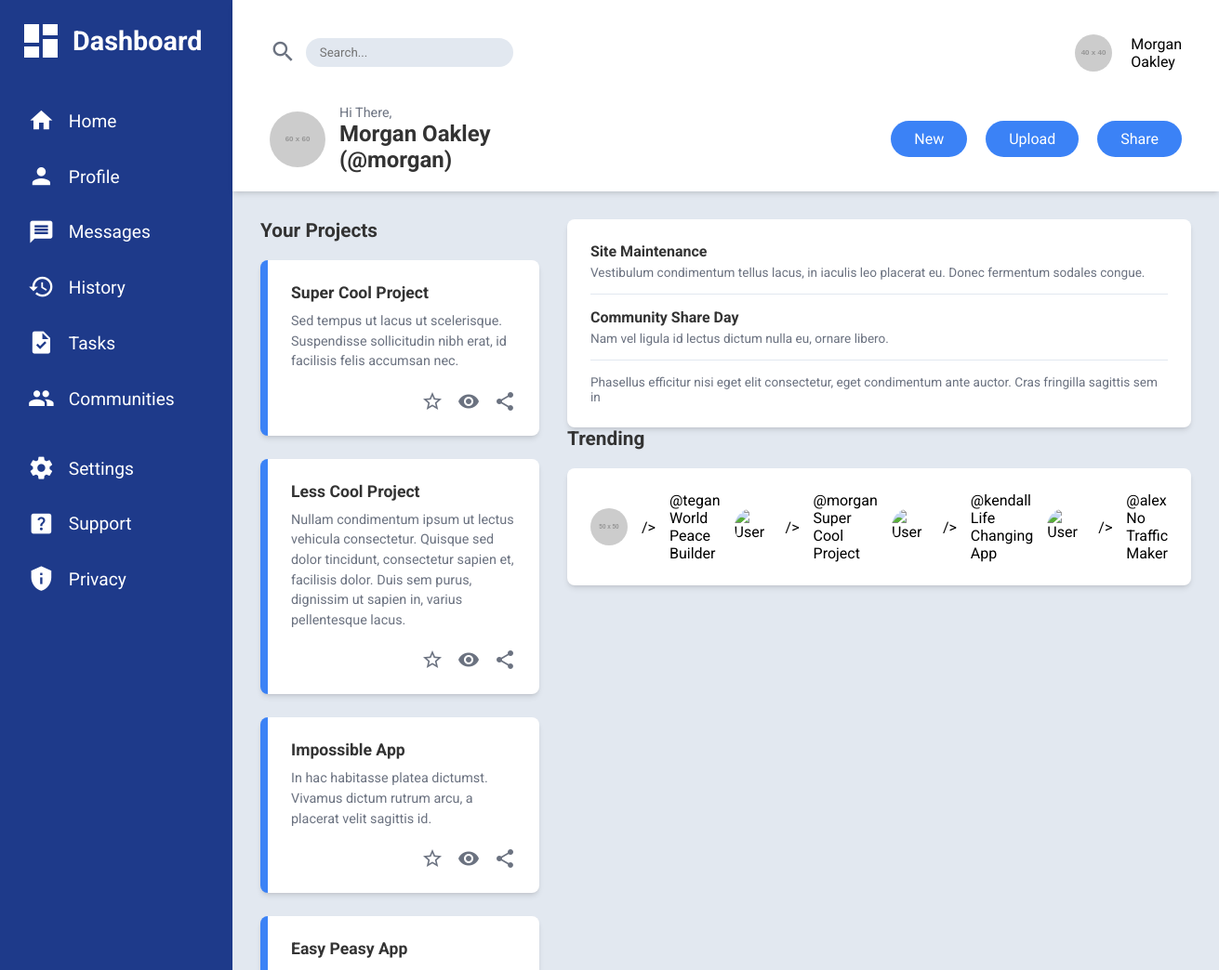
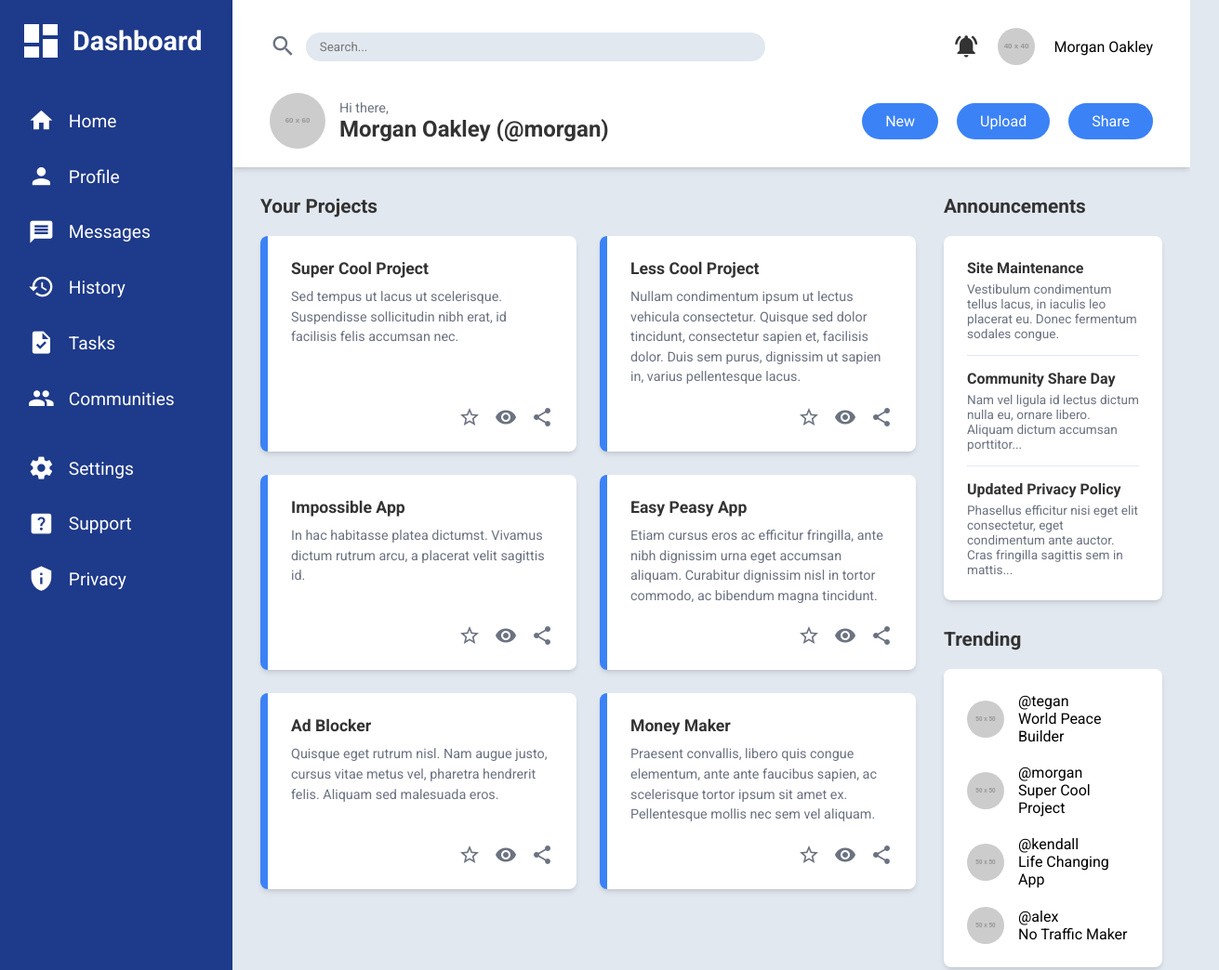
Before and after one commit to AmigoParadise/admin-dashboard, a plain HTML site: page index.html in a window 1280 px wide. Shown: the top 1044 px of the page at 93% size, 1311 px wide, since content can reach past the window. Drawn offline with Linux system fonts and the light colour scheme; placeholder pictures from the web are drawn by us.

Commit message:
Finishing HTML and CSS files

```diff
--- a/index.html
+++ b/index.html
@@ -3,10 +3,10 @@
   <head>
     <meta charset="UTF-8" />
     <meta name="viewport" content="width=device-width, initial-scale=1.0" />
-    <title>Admin Dashboard</title>
-    <!--Link to external CSS file-->
+    <title>Admin Dashboard (External CSS)</title>
+    <!-- Link to the external CSS file -->
     <link rel="stylesheet" href="style.css" />
-    <!--Google material icons for the icons-->
+    <!-- Google Material Icons for the icons -->
     <link
       rel="stylesheet"
       href="https://fonts.googleapis.com/icon?family=Material+Icons"
@@ -14,7 +14,7 @@
   </head>
   <body>
     <div class="dashboard-container">
-      <!--Sidebar section-->
+      <!-- ====================== SIDEBAR SECTION ====================== -->
       <div class="sidebar">
         <div class="logo">
           <span class="material-icons">dashboard</span>
@@ -48,7 +48,6 @@
             </li>
           </ul>
         </nav>
-
         <nav class="settings-nav">
           <ul>
             <li>
@@ -70,16 +69,16 @@
         </nav>
       </div>
 
-      <!--MAIN CONTENT AREA-->
+      <!-- ====================== MAIN CONTENT AREA ====================== -->
       <div class="main-content">
-        <!--Header Section-->
+        <!-- ====================== HEADER SECTION ====================== -->
         <header class="header">
           <div class="search-bar">
             <span class="material-icons">search</span>
             <input type="text" placeholder="Search..." />
           </div>
           <div class="user-info-header">
-            <span class="material-icons">notification_active</span>
+            <span class="material-icons">notifications_active</span>
             <img
               src="https://placehold.co/40x40/4F46E5/ffffff?text=M"
               alt="User Avatar"
@@ -95,7 +94,7 @@
               class="avatar large"
             />
             <div>
-              <p>Hi There,</p>
+              <p>Hi there,</p>
               <h3>Morgan Oakley (@morgan)</h3>
             </div>
           </div>
@@ -105,7 +104,8 @@
             <button class="btn">Share</button>
           </div>
         </header>
-        <!--Project & announcement section-->
+
+        <!-- ====================== PROJECTS & ANNOUNCEMENTS SECTION ====================== -->
         <div class="project-announcements-section">
           <div class="projects">
             <h3>Your Projects</h3>
@@ -122,7 +122,6 @@
                   <span class="material-icons">share</span>
                 </div>
               </div>
-
               <div class="card">
                 <h4>Less Cool Project</h4>
                 <p>
@@ -137,7 +136,6 @@
                   <span class="material-icons">share</span>
                 </div>
               </div>
-
               <div class="card">
                 <h4>Impossible App</h4>
                 <p>
@@ -150,13 +148,12 @@
                   <span class="material-icons">share</span>
                 </div>
               </div>
-
               <div class="card">
                 <h4>Easy Peasy App</h4>
                 <p>
-                <p>
                   Etiam cursus eros ac efficitur fringilla, ante nibh dignissim
                   urna eget accumsan aliquam. Curabitur dignissim nisl in tortor
+                  commodo, ac bibendum magna tincidunt.
                 </p>
                 <div class="card-actions">
                   <span class="material-icons">star_border</span>
@@ -164,12 +161,11 @@
                   <span class="material-icons">share</span>
                 </div>
               </div>
-
               <div class="card">
                 <h4>Ad Blocker</h4>
                 <p>
-                <p>
                   Quisque eget rutrum nisl. Nam augue justo, cursus vitae metus
+                  vel, pharetra hendrerit felis. Aliquam sed malesuada eros.
                 </p>
                 <div class="card-actions">
                   <span class="material-icons">star_border</span>
@@ -177,13 +173,12 @@
                   <span class="material-icons">share</span>
                 </div>
               </div>
-
               <div class="card">
                 <h4>Money Maker</h4>
                 <p>
-                <p>
                   Praesent convallis, libero quis congue elementum, ante ante
                   faucibus sapien, ac scelerisque tortor ipsum sit amet ex.
+                  Pellentesque mollis nec sem vel aliquam.
                 </p>
                 <div class="card-actions">
                   <span class="material-icons">star_border</span>
@@ -196,7 +191,7 @@
 
           <div class="announcements-trending">
             <div class="announcements">
-            <div class="announcements">
+              <h3>Announcements</h3>
               <div class="announcements-card">
                 <div class="announcement-item">
                   <h4>Site Maintenance</h4>
@@ -205,20 +200,19 @@
                     eu. Donec fermentum sodales congue.
                   </p>
                 </div>
-
                 <div class="announcement-item">
                   <h4>Community Share Day</h4>
                   <p>
-                  <p>
                     Nam vel ligula id lectus dictum nulla eu, ornare libero.
+                    Aliquam dictum accumsan porttitor...
                   </p>
                 </div>
                 <div class="announcement-item">
-                <div class="announcement-item">
-                  <p>
+                  <h4>Updated Privacy Policy</h4>
                   <p>
                     Phasellus efficitur nisi eget elit consectetur, eget
                     condimentum ante auctor. Cras fringilla sagittis sem in
+                    mattis...
                   </p>
                 </div>
               </div>
@@ -233,43 +227,43 @@
                     alt="User Avatar"
                     class="avatar"
                   />
-                  />
                   <div>
                     <p>@tegan</p>
                     <p>World Peace Builder</p>
+                  </div>
                 </div>
                 <div class="trending-item">
                   <img
-                  <img
+                    src="https://placehold.co/50x50/4F46E5/ffffff?text=M"
                     alt="User Avatar"
                     class="avatar"
-                  />
                   />
                   <div>
                     <p>@morgan</p>
                     <p>Super Cool Project</p>
+                  </div>
                 </div>
                 <div class="trending-item">
                   <img
-                  <img
+                    src="https://placehold.co/50x50/10B981/ffffff?text=K"
                     alt="User Avatar"
                     class="avatar"
-                  />
                   />
                   <div>
                     <p>@kendall</p>
                     <p>Life Changing App</p>
+                  </div>
                 </div>
                 <div class="trending-item">
                   <img
-                  <img
+                    src="https://placehold.co/50x50/DC2626/ffffff?text=A"
                     alt="User Avatar"
                     class="avatar"
-                  />
                   />
                   <div>
                     <p>@alex</p>
                     <p>No Traffic Maker</p>
+                  </div>
                 </div>
               </div>
             </div>
--- a/style.css
+++ b/style.css
@@ -1,4 +1,4 @@
-@import url('https://fonts.googleapis.com/css2?family=Roboto:wght@400;700&display=swap');
+@import url("https://fonts.googleapis.com/css2?family=Roboto:wght@400;700&display=swap");
 
 /* --- CSS Variables (Good Practice for Learning) --- */
 :root {
@@ -16,11 +16,10 @@
   margin: 0;
   padding: 0;
   box-sizing: border-box;
-    font-family: 'Roboto', sans-serif;
+  font-family: "Roboto", sans-serif;
 }
 
 body {
-    /* Set up body to take full viewport height */
   min-height: 100vh;
   background-color: var(--main-bg);
 }
@@ -28,9 +27,7 @@ body {
 /* --- GRID LAYOUT FOR THE ENTIRE DASHBOARD --- */
 .dashboard-container {
   display: grid;
-    /* Two columns: 250px wide sidebar, rest for main content (1fr) */
   grid-template-columns: 250px 1fr;
-    /* Two rows: Auto height for header, rest for main content area (1fr) */
   grid-template-rows: auto 1fr;
   width: 100%;
   min-height: 100vh;
@@ -39,7 +36,7 @@ body {
 /* ====================== SIDEBAR STYLING ====================== */
 .sidebar {
   grid-column: 1 / 2;
-    grid-row: 1 / 3; /* Make sidebar span across both header and content rows */
+  grid-row: 1 / 3;
   background-color: var(--sidebar-bg);
   color: #ffffff;
   display: flex;
@@ -98,7 +95,6 @@ body {
   grid-column: 2 / 3;
   grid-row: 1 / 3;
   display: grid;
-    /* Header will take its auto height, content area takes the rest (1fr) */
   grid-template-rows: auto 1fr;
   background-color: var(--main-bg);
 }
@@ -107,10 +103,9 @@ body {
 .header {
   background-color: var(--header-bg);
   padding: 20px 40px;
-    /* Define a nested 2x2 grid for the header content */
   display: grid;
-    grid-template-columns: 2fr 1fr; /* Search/Greeting (2/3 width) | User Info/Buttons (1/3 width) */
-    grid-template-rows: 1fr 1fr; /* Top row and Bottom row */
+  grid-template-columns: 2fr 1fr;
+  grid-template-rows: 1fr 1fr;
   gap: 20px;
   align-items: center;
   box-shadow: var(--box-shadow);
@@ -136,7 +131,7 @@ body {
   background-color: #e2e8f0;
   padding: 8px 15px;
   border-radius: 20px;
-    width: 80%; /* Takes up most of the search bar space */
+  width: 80%;
   max-width: 600px;
   outline: none;
 }
@@ -147,7 +142,7 @@ body {
   display: flex;
   align-items: center;
   gap: 20px;
-    justify-self: end; /* Push to the right edge of its grid cell */
+  justify-self: end;
 }
 
 .user-info-header .material-icons {
@@ -179,7 +174,7 @@ body {
   grid-row: 2 / 3;
   display: flex;
   gap: 20px;
-    justify-self: end; /* Push to the right edge of its grid cell */
+  justify-self: end;
 }
 
 .btn {
@@ -197,9 +192,7 @@ body {
   background-color: #2563eb;
 }
 
-/* ====================== CONTENT AREA STYLING ====================== */
-
-/* Outer grid for the main content area (Projects and Announcements/Trending) */
+/* --- Content Area Layout --- */
 .project-announcements-section {
   display: grid;
   grid-template-columns: 3fr 1fr; /* Projects column is wider */
@@ -207,7 +200,9 @@ body {
   padding: 30px;
 }
 
-.projects h3, .announcements h3, .trending h3 {
+.projects h3,
+.announcements h3,
+.trending h3 {
   margin-bottom: 20px;
   font-size: 1.3rem;
   color: var(--text-color);
@@ -216,7 +211,6 @@ body {
 /* --- Project Grid Styling --- */
 .project-grid {
   display: grid;
-    /* Create responsive columns: at least 300px wide, 1fr shares space */
   grid-template-columns: repeat(auto-fit, minmax(300px, 1fr));
   gap: 25px;
 }
@@ -224,12 +218,12 @@ body {
 .card {
   background-color: var(--card-bg);
   padding: 25px;
-    border-left: 8px solid var(--accent-blue); /* The distinct blue vertical bar */
+  border-left: 8px solid var(--accent-blue);
   border-radius: 8px;
   box-shadow: var(--box-shadow);
   display: flex;
   flex-direction: column;
-    justify-content: space-between; /* Ensures actions stick to the bottom */
+  justify-content: space-between;
 }
 
 .card h4 {
@@ -250,7 +244,7 @@ body {
   justify-content: flex-end;
   gap: 15px;
   color: var(--text-light);
-    margin-top: auto; /* Uses flex property to push actions to the bottom */
+  margin-top: auto; /* Push actions to the bottom */
 }
 
 .card-actions .material-icons {
@@ -270,7 +264,8 @@ body {
   gap: 30px;
 }
 
-.announcements-card, .trending-card {
+.announcements-card,
+.trending-card {
   background-color: var(--card-bg);
   padding: 25px;
   border-radius: 8px;
@@ -280,7 +275,7 @@ body {
 .announcement-item {
   padding-bottom: 15px;
   margin-bottom: 15px;
-    border-bottom: 1px solid #e2e8f0; /* Separator line */
+  border-bottom: 1px solid #e2e8f0;
 }
 
 .announcement-item:last-child {
@@ -335,7 +330,6 @@ body {
 }
 
 @media (max-width: 800px) {
-    /* Collapse main dashboard grid */
   .dashboard-container {
     grid-template-columns: 1fr;
   }
@@ -349,19 +343,20 @@ body {
     grid-row: 1 / 3;
   }
 
-    /* Restack the header elements */
   .header {
     grid-template-columns: 1fr;
     grid-template-rows: auto;
   }
 
-    .search-bar, .user-info-header, .greeting, .header-buttons {
+  .search-bar,
+  .user-info-header,
+  .greeting,
+  .header-buttons {
     grid-column: 1 / 2;
     grid-row: auto;
     justify-self: start;
   }
 
-    /* Use 'order' to re-arrange elements on small screens */
   .user-info-header {
     order: -1;
   }
```
Lines whose indentation alone changed are shown as unchanged.
